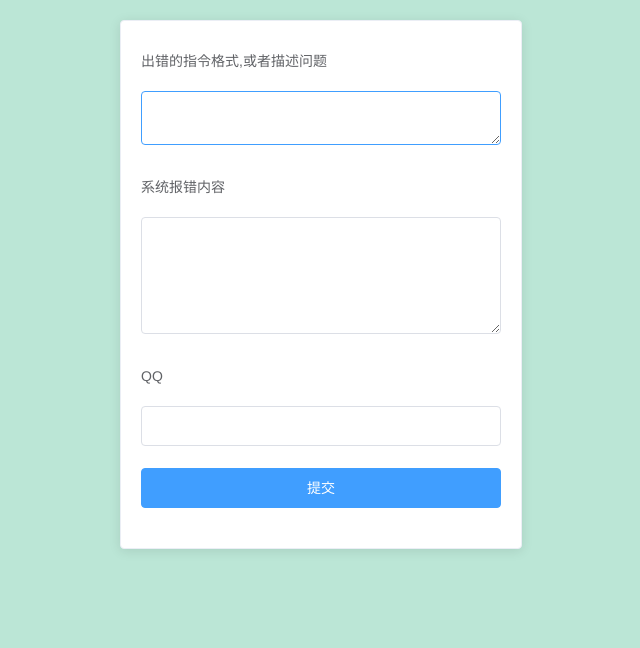
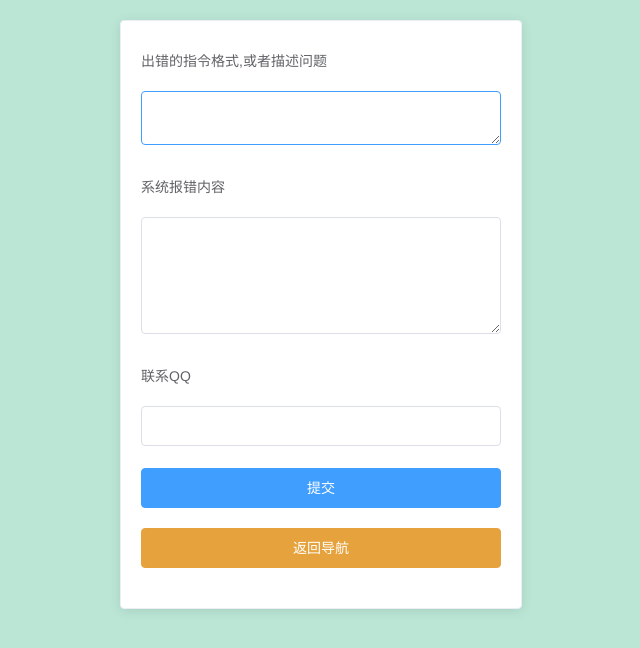
Before and after one commit to Eiriksgata/rulateday-client, a Vue app: page / in a window 1280 px wide. Both pictures are taken after a click on the button "反馈BUG". Shown: the top 648 px of the page, without its empty margins (319-959 px from the left). Built offline with nearby package versions, Linux system fonts and the light colour scheme.

Commit message:
Update view style

```diff
--- a/src/views/feedback/CommitViews.vue
+++ b/src/views/feedback/CommitViews.vue
@@ -1,7 +1,7 @@
 <template>
   <div class="feedback-commit">
     <el-container>
-      <el-main>
+      <el-main  class="feedback-commit">
         <el-card class="card-style">
           <el-form label-position="top">
             <el-form-item label="出错的指令格式,或者描述问题">
@@ -26,7 +26,7 @@
               ></el-input>
             </el-form-item>
 
-            <el-form-item label="QQ">
+            <el-form-item label="联系QQ">
               <el-input
                 v-model="form.qqId"
                 placeholder=""
@@ -40,9 +40,14 @@
           <el-row class="line-height-spacing">
             <el-button @click="commitForm()" type="primary">提交</el-button>
           </el-row>
+
+          <el-row class="line-height-spacing">
+            <el-button @click="$router.push('/')" type="warning"
+              >返回导航</el-button
+            >
+          </el-row>
         </el-card>
       </el-main>
-      <el-footer></el-footer>
     </el-container>
   </div>
 </template>
--- a/src/views/feedback/StatisticsList.vue
+++ b/src/views/feedback/StatisticsList.vue
@@ -1,19 +1,36 @@
 <template>
   <div class="statistics-list">
+    <el-container>
+      <el-header>
+        <el-menu
+          :default-active="activeIndex"
+          class="el-menu-demo"
+          mode="horizontal"
+          @select="handleSelect"
+        >
+          <el-menu-item index="1" >反馈BUG</el-menu-item>
+          <el-menu-item index="2">反馈墙</el-menu-item>
+          <el-menu-item index="3">API</el-menu-item>
+        </el-menu>
+      </el-header>
+      <el-main>
         <el-card class="card-style" v-for="item in feedbackList" :key="item.id">
           <div slot="header">
             <span>{{ item.title }}</span>
-        <i class="el-icon-delete icon-delete" @click="deleteFeedback(item.id)"></i>
+            <i
+              class="el-icon-delete icon-delete"
+              @click="deleteFeedback(item.id)"
+            ></i>
           </div>
-      <el-input type="textarea" autosize :value="item.content" />
+          <el-input type="textarea" rows=10 :value="item.content" />
           <div class="cards-time">
             {{ stamp2DateFormat(item.createdTimestamp) }}
           </div>
         </el-card>
+      </el-main>
+    </el-container>
   </div>
 </template>
-
-
 
 <script lang="ts">
 import ViewStatisticsList from "./statisticsList";
@@ -22,10 +39,10 @@ export default ViewStatisticsList;
 
 <style scoped>
 .card-style {
-  max-width: 250px;
+  max-width: 700px;
   width: 100%;
   float: left;
-  margin: 10px;
+  margin: 5px;
 }
 
 .cards-time {
@@ -35,7 +52,7 @@ export default ViewStatisticsList;
   margin: 5px;
 }
 
-.icon-delete{
+.icon-delete {
   float: right;
 }
 </style>
--- a/src/views/feedback/commitViews.ts
+++ b/src/views/feedback/commitViews.ts
@@ -41,5 +41,19 @@ export default class ViewFeedbackCommit extends Vue {
 
   }
 
+  handleSelect(key: string, keyPath: any) {
+    switch (key) {
+      case '1':
+        this.$router.push('/exception/commit');
+        return;
+      case '2':
+        this.$router.push('/exception/list');
+        return;
+      case '3':
+        window.open("https://rulateday-api.herokuapp.com/doc.html#/home", "_blank");
+        return;
+    }
+  }
+
 
 }
--- a/src/views/feedback/statisticsList.ts
+++ b/src/views/feedback/statisticsList.ts
@@ -7,6 +7,8 @@ import { Component } from "vue-property-decorator";
 export default class ViewStatisticsList extends Vue {
 
   feedbackList = [];
+  activeIndex = '2';
+
 
   /**
    * 初始运行
@@ -86,5 +88,19 @@ export default class ViewStatisticsList extends Vue {
     });
   }
 
+  handleSelect(key: string, keyPath: any) {
+    switch (key) {
+      case '1':
+        this.$router.push('/exception/commit');
+        return;
+      case '2':
+        this.$router.push('/exception/list');
+        return;
+      case '3':
+        window.open("https://rulateday-api.herokuapp.com/doc.html#/home", "_blank");
+        return;
+    }
+  }
+
 
 }
```
Lines whose indentation alone changed are shown as unchanged.
